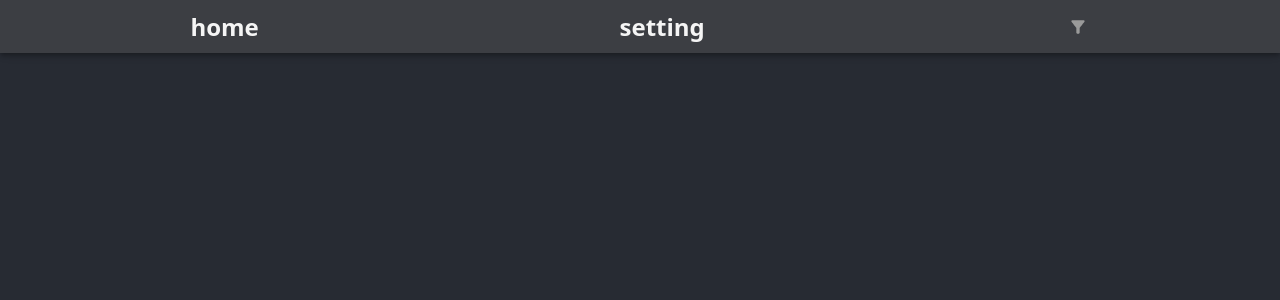
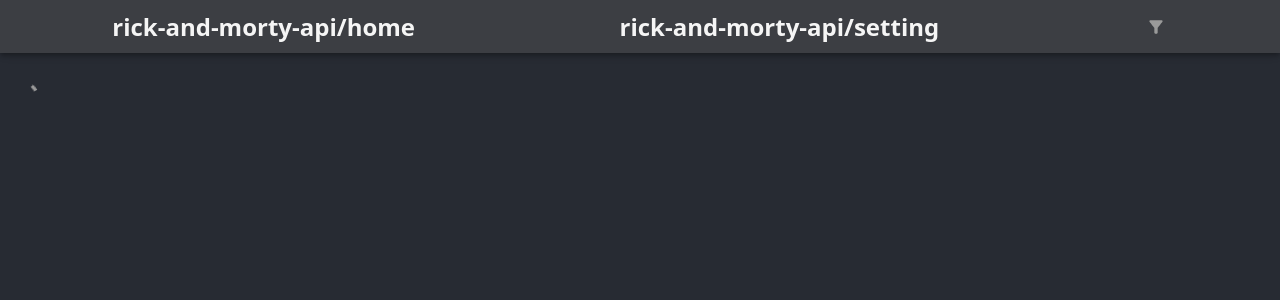
Before and after one commit to nikitoqq/rick-and-morty-api, a React (Create React App) app: page /rick-and-morty-api/character/1 in a window 1280 px wide. Before the commit this address had no page. Shown: the top 300 px of the page. Built offline with nearby package versions, Linux system fonts and the light colour scheme; no server answers.

Commit message:
change route page

```diff
--- a/src/components/AppHeader/index.jsx
+++ b/src/components/AppHeader/index.jsx
@@ -27,7 +27,7 @@ export const AppHeader = () => {
     <HeaderLink
       sx={{ color: themeState.light }}
       key={index}
-      to={elem === "home" ? "" : elem}
+      to={elem === "rick-and-morty-api/home" ? "rick-and-morty-api" : elem}
       onClick={elem === "home" ? () => dispatch(pageReset()) : null}
     >
       {elem}
--- a/src/components/Card/index.jsx
+++ b/src/components/Card/index.jsx
@@ -61,7 +61,7 @@ export const Card = ({ character }) => {
         <CharacterLinkName
           onClick={checkLocal}
           sx={{ color: styled.colorLight }}
-          to={`/character/${character.id}`}
+          to={`rick-and-morty-api/character/${character.id}`}
         >
           {character.name}
         </CharacterLinkName>
--- a/src/components/Layout/index.jsx
+++ b/src/components/Layout/index.jsx
@@ -13,9 +13,9 @@ export const Layout = () => {
       <AppHeader />
       <Main>
         <Routes>
-          <Route index element={<Home />} />
-          <Route path={"/character/:id"} element={<Character />} />
-          <Route path="/setting" element={<Setting />} />
+          <Route path="rick-and-morty-api/" element={<Home />} />
+          <Route path={"rick-and-morty-api/character/:id"} element={<Character />} />
+          <Route path="rick-and-morty-api/setting" element={<Setting />} />
         </Routes>
       </Main>
     </>
--- a/src/utils/utils.js
+++ b/src/utils/utils.js
@@ -26,4 +26,4 @@ export const isOffline = () => !navigator.onLine;
 
 export const update = () => window.location.reload();
 
-export const headerLink = ["home", "setting"];
+export const headerLink = ["rick-and-morty-api/home", "rick-and-morty-api/setting"];
```
